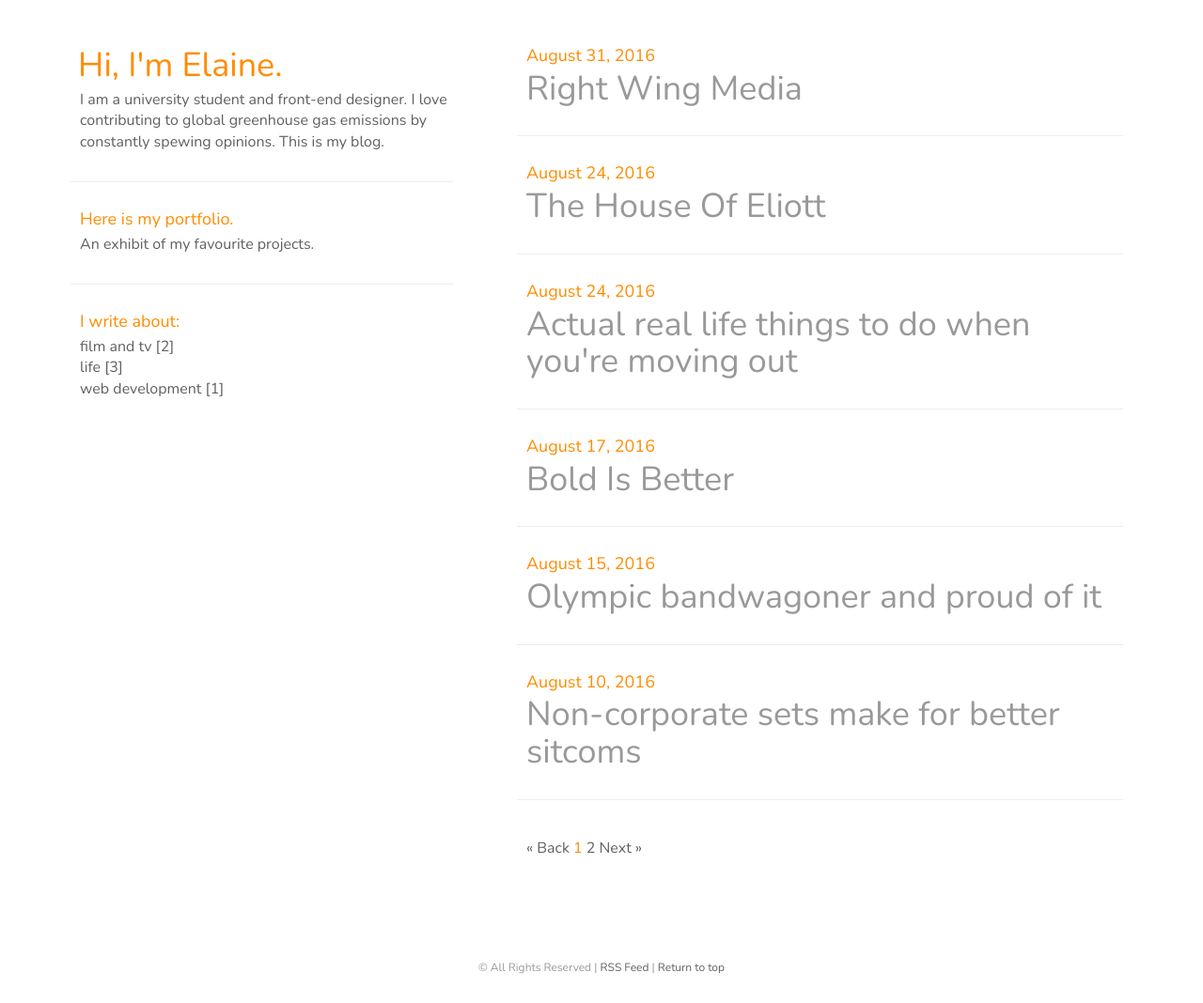
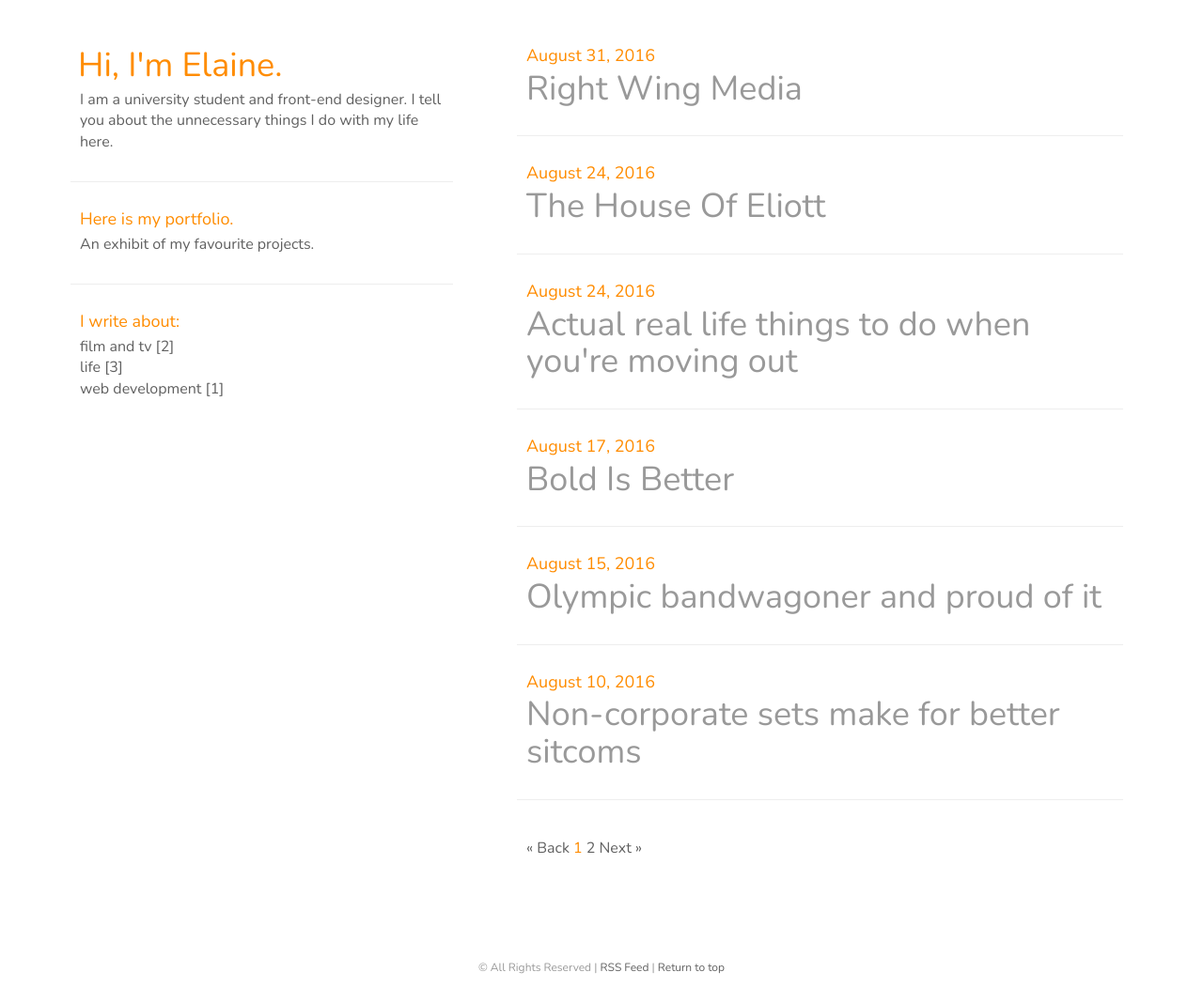
Before and after one commit to elaineg/blog, a Jekyll site: the page built from index.html, in a window 1280 px wide and 1068 px high. Shown: the whole window at 94% size. Built offline with Jekyll 4.4.1, drawn with Linux system fonts in a browser that asks for light colours; the list of posts is cut into pages by our own code.

Commit message:
blog edit

```diff
--- a/_includes/sidebar.html
+++ b/_includes/sidebar.html
@@ -1,6 +1,6 @@
 <div class="about col-sm-4 col-xs-12" style="z-index: 10;">
         <a href="{{ site.url }}"><h1 style="margin-bottom: 5px; font-weight: 400; color: darkorange; margin-left: -2px; margin-top: 30px;">Hi, I'm Elaine.</h1>
-        <p style="margin-bottom: 30px;">I am a university student and front-end designer. I love contributing to global greenhouse gas emissions by constantly spewing opinions. This is my blog.</p></a>
+        <p style="margin-bottom: 30px;">I am a university student and front-end designer. I tell you about the unnecessary things I do with my life here.</p></a>
         <hr>
         <div class="portfolio">
         <a href="http://elainegao.com"><h4>Here is my portfolio.</h4>
```
